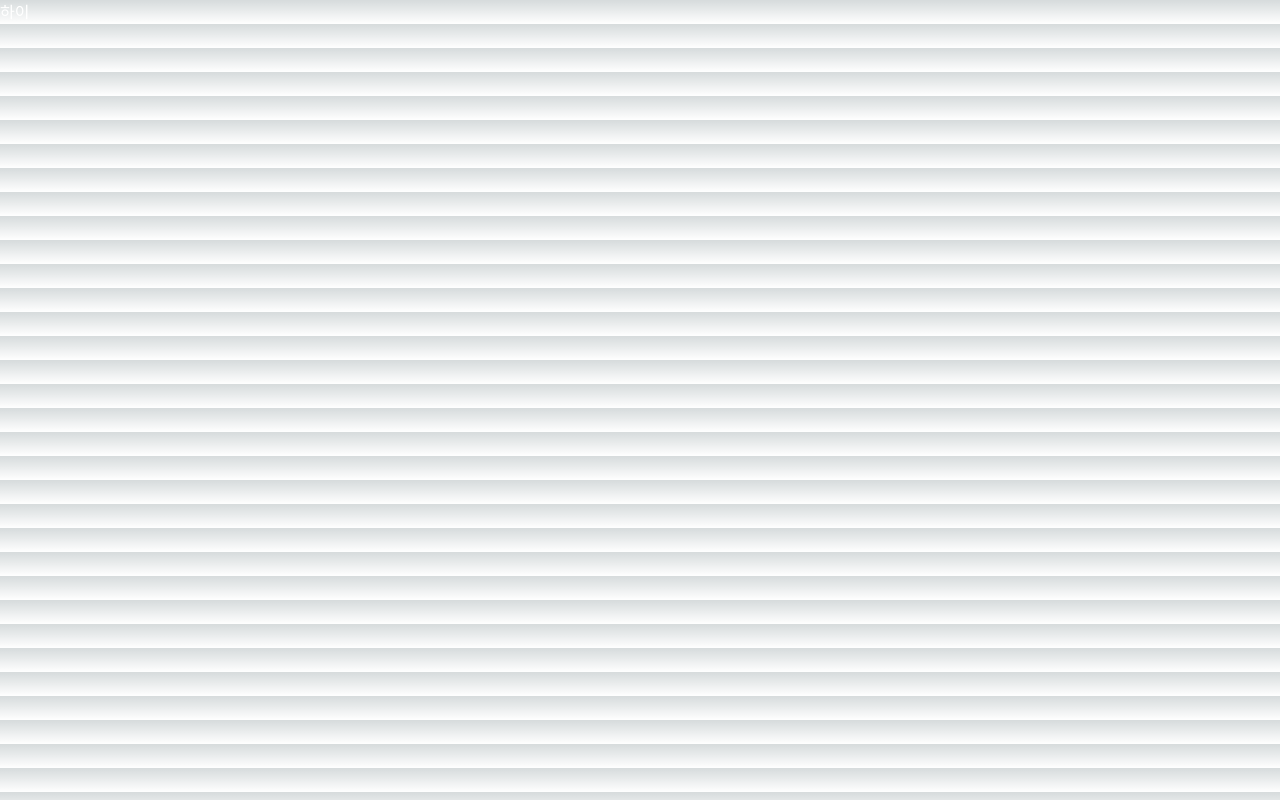
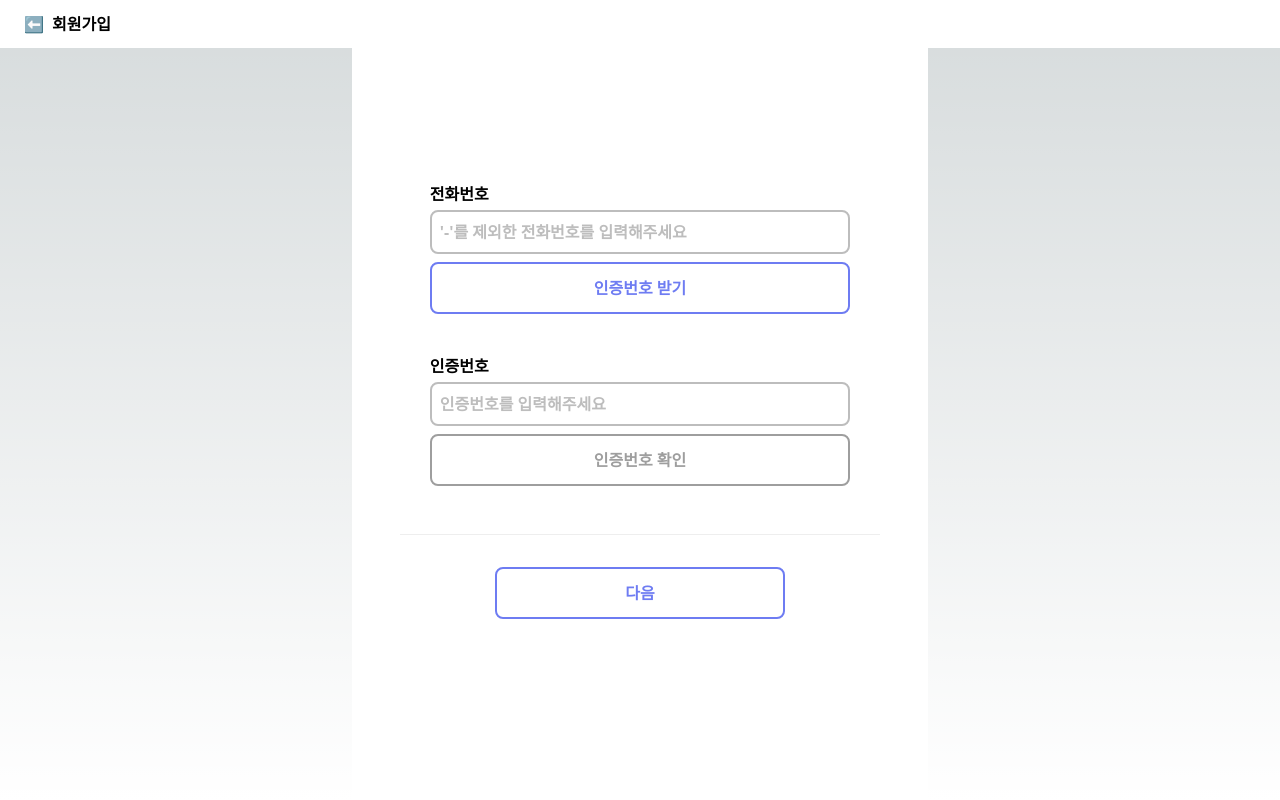
Before and after one commit to SurBear-Team/surbear-frontend, a Next.js app: page /sign-up/phoneNum in a window 1280 px wide. Built offline with nearby package versions, Linux system fonts and the light colour scheme.

Commit message:
🌱전화번호 인증페이지 세팅

```diff
--- a/pages/sign-up/phoneNum.tsx
+++ b/pages/sign-up/phoneNum.tsx
@@ -1,3 +1,101 @@
+import { useRouter } from "next/router";
+import { TopBar } from "../components/TopBar";
+import { useState } from "react";
+import axios from "axios";
+
 export default function PhoneNum() {
-  return <div className="text-white">하이</div>;
+  const router = useRouter();
+
+  const [phoneNumber, setPhoneNumber] = useState("");
+  const [verificationCode, setVerificationCode] = useState("");
+  const [isVerified, setIsVerified] = useState(false);
+
+  const handleSendCode = async () => {
+    // 전화번호 유효성 검사 (간단한 예시)
+    if (!phoneNumber || phoneNumber.length < 11) {
+      alert("유효하지 않은 전화번호입니다.");
+      return;
+    }
+    try {
+      // 인증번호 전송 API 호출
+      await axios.post("/surbear-veri-post", { phoneNumber });
+      alert("인증번호가 전송되었습니다.");
+    } catch (error) {
+      console.error(error);
+    }
+  };
+
+  const handleVerifyCode = async () => {
+    try {
+      const response = await axios.get(`/surbear-vier-get`);
+      if (response.data.success) {
+        setIsVerified(true);
+        alert("인증에 성공했습니다.");
+      } else {
+        alert("인증에 실패했습니다.");
+      }
+    } catch (error) {
+      console.error(error);
+    }
+  };
+
+  const handleNext = () => {
+    if (!isVerified) {
+      alert("먼저 전화번호 인증을 완료해 주세요.");
+    } else {
+      // 인증 성공 후 처리
+      alert("인증 성공! 다음 단계로 진행합니다.");
+    }
+  };
+
+  return (
+    <>
+      <TopBar onClick={() => router.back()} leftSVG={"⬅"} />
+      <div className="screen px-12 flex-col w-full">
+        {/* 전화번호 */}
+        <div className="mb-10">
+          <span className="font-extrabold">전화번호</span>
+          <input
+            placeholder="'-'를 제외한 전화번호를 입력해주세요"
+            className="main-input mt-1 mb-2"
+            value={phoneNumber}
+            onChange={(e) => setPhoneNumber(e.target.value)}
+          />
+          <button
+            className="long-button bg-white border-[#6E7CF2] text-[#6E7CF2]"
+            onClick={handleSendCode}
+          >
+            인증번호 받기
+          </button>
+        </div>
+        {/* 인증번호 */}
+        <div>
+          <span className="font-extrabold">인증번호</span>
+          <input
+            placeholder="인증번호를 입력해주세요"
+            className="main-input mt-1 mb-2"
+            value={verificationCode}
+            onChange={(e) => setVerificationCode(e.target.value)}
+          />
+          <button
+            className="long-button font-extrabold bg-white border-[#9E9E9E] text-[#9E9E9E]"
+            onClick={handleVerifyCode}
+          >
+            인증번호 확인
+          </button>
+        </div>
+
+        <div className="gray-line w-full mt-12 mx-10" />
+        {/* 다음버튼 */}
+        <div>
+          <button
+            className="long-button px-32 mt-8 font-extrabold bg-white border-[#6E7CF2] text-[#6E7CF2]"
+            onClick={handleNext}
+          >
+            다음
+          </button>
+        </div>
+      </div>
+    </>
+  );
 }
--- a/styles/globals.css
+++ b/styles/globals.css
@@ -47,7 +47,7 @@ body {
   }
 
   .long-button {
-    @apply w-full font-extrabold rounded-lg py-3 border-[1.5px];
+    @apply w-full font-extrabold rounded-lg py-3 border-2;
   }
 
   .main-input {
```
